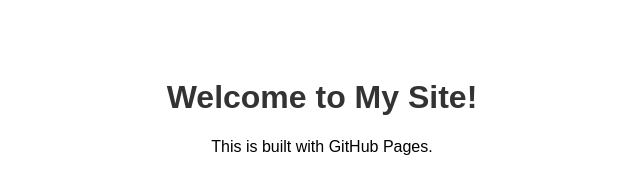
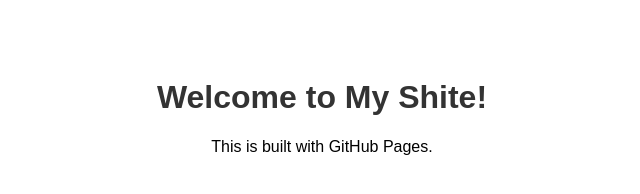
Before and after one commit to itsKhiry/itskhiry.github.io, a plain HTML site: page index.html in a window 1280 px wide. Shown: the whole page, without its empty margins (318-958 px from the left). Drawn offline with Linux system fonts and the light colour scheme.

Commit message:
Update index.html

```diff
--- a/index.html
+++ b/index.html
@@ -10,7 +10,7 @@
     </style>
 </head>
 <body>
-    <h1>Welcome to My Site!</h1>
+    <h1>Welcome to My Shite!</h1>
     <p>This is built with GitHub Pages.</p>
 </body>
 </html>
```
